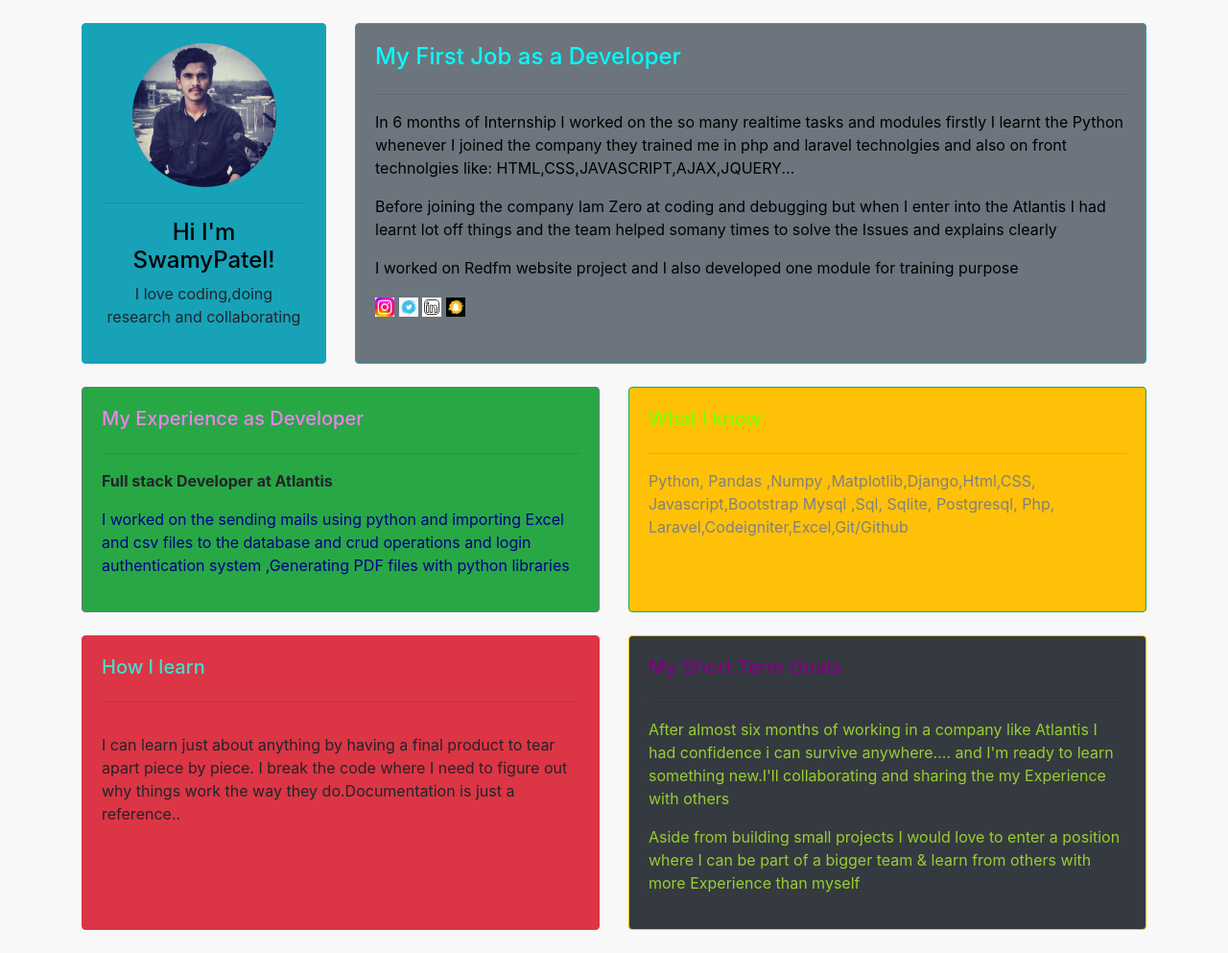
After one commit to swamyDeshetty/pythondjango, a Django app: page /portfolio/ in a window 1280 px wide. The commit adds this page. Shown: the whole page at 96% size. Run offline with Django 4.2, Linux system fonts and the light colour scheme.

Commit message:
This is my portfolio

```diff
--- /dev/null
+++ b/members/static/css/main.css
@@ -0,0 +1,41 @@
+body{
+    background-color: #F8F8F8!important;
+}
+
+#profile-wrapper{
+    text-align: center;
+}
+
+#profile-pic{
+    width: 150px;
+    height: 150px;
+    border-radius: 50%;
+    margin-left: auto;
+    margin-right: auto;
+}
+ul{
+    padding: 0;
+    list-style-type: none;
+}
+
+.social-links ul,li{
+    list-style-type: none;
+    display: inline-block;
+}
+.social{
+    width: 20px;
+    height: 20px;
+}
+.exp{
+    color: black
+}
+.role{
+    color: darkblue;
+}
+.skills{
+    color:gray;
+    text-transform: capitalize;
+}
+.goal{
+    color: yellowgreen;
+}
--- /dev/null
+++ b/members/templates/portfolio/home.html
@@ -0,0 +1,108 @@
+{% load static %}
+
+
+<!--  -->
+<!DOCTYPE html>
+<html lang="en">
+<head>
+
+    <title>PORTFOLIO</title>
+    <link rel="stylesheet" href="https://cdn.jsdelivr.net/npm/bootstrap@4.3.1/dist/css/bootstrap.min.css" integrity="sha384-ggOyR0iXCbMQv3Xipma34MD+dH/1fQ784/j6cY/iJTQUOhcWr7x9JvoRxT2MZw1T" crossorigin="anonymous">
+<link rel="stylesheet" href="{% static '/css/main.css' %}" type="text/css">
+    {% load static %}
+</head>
+<body>
+    <br>
+
+<div class="container">
+
+    <div class="row">
+       <div class="col-md-3">
+         <div class="card card-body h-100 border-info bg-info" id="profile-wrapper">
+            <img id="profile-pic" src="{% static '/img/swamy.jpg' %}">
+            <hr>
+            <h4 style="color: black;">Hi I'm SwamyPatel!</h4>
+            <p>I love coding,doing research and collaborating</p>
+         </div>
+        </div>
+        <div class="col-md-9">
+            <div class="card card-body h-100 border-info bg-secondary">
+            <h4 style="color: aqua;">My First Job as a Developer</h4>
+            <hr>
+            <div class="exp">
+            <p class="exp">In 6 months of Internship I worked on the so many realtime tasks and modules firstly I learnt the Python
+             whenever I joined the company they trained me in php and laravel technolgies and  also on
+             front technolgies like: HTML,CSS,JAVASCRIPT,AJAX,JQUERY...</p>
+
+             <P>Before joining the company Iam Zero at coding and debugging  but when I enter into the Atlantis
+                I had learnt lot off things  and  the team helped somany times to solve the Issues and explains clearly
+             </P>
+             <p>I worked on Redfm website project  and I also developed one module for training purpose</p>
+            </div>
+
+             <ul class="social-links">
+                <li><img class="social" src="{% static 'img/insta.jpeg' %}"></li>
+                <li><img class="social" src="{% static 'img/twitter.jpeg' %}"></li>
+                <li><img class="social" src="{% static 'img/linkedin.png' %}"></li>
+                <li><img class="social" src="{% static 'img/snapchat.jpeg' %}"></li>
+
+            </ul>
+            </div>
+
+
+        </div>
+    </div>
+    <br>
+    <div class="row">
+        <div class="col-md-6">
+          <div class="card card-body h-100 border border-secondary bg-success bg-gradient">
+            <h5 style="color: violet;">My Experience as  Developer</h5>
+            <hr>
+            <b><p>Full stack Developer at Atlantis</p></b>
+           <div class="role"> <p>I worked on the sending mails using python and importing Excel and csv files to the database
+                and crud operations and login authentication system ,Generating PDF files  with python libraries</p></div>
+          </div>
+         </div>
+         <div class="col-md-6">
+             <div class="card card-body h-100 border border-success bg-warning bg-gradient">
+                <h5 style="color: chartreuse;">What I know</h5>
+                <hr>
+               <div class="skills"> <p>python, Pandas ,Numpy ,Matplotlib,Django,Html,CSS, Javascript,Bootstrap
+                    Mysql ,Sql, sqlite, Postgresql, Php, laravel,Codeigniter,Excel,git/github
+                </p>
+            </div>
+             </div>
+         </div>
+     </div>
+     <br>
+     <div class="row">
+        <div class="col-md-6">
+          <div class="card card-body h-100 border border-danger bg-danger bg-gradient">
+            <h5 style="color: turquoise;">How I learn</h5>
+            <hr>
+            <p></p>
+
+            <p>I can learn just about anything by having a final product to tear apart piece by piece. I break the
+                code where I need to figure out why things work the way they do.Documentation is just a reference..
+            </p>
+          </div>
+         </div>
+         <div class="col-md-6">
+             <div class="card card-body h-100 border border-warning bg-dark bg-gradient">
+                <h5 style="color: purple;">My Short Term Goals</h5>
+                <hr>
+              <div class="goal">  <p>After almost six months of working in a company like Atlantis I had confidence i can survive anywhere.... and I'm ready
+                    to learn something new.I'll collaborating and sharing the my Experience with others </p>
+                 <p>Aside from building small projects I would love to enter a position where I can be part of a bigger team &
+                    learn from others with more Experience than myself
+                 </p>
+                </div>
+             </div>
+         </div>
+     </div>
+     <br>
+</div>
+
+
+</body>
+</html>
--- a/members/urls.py
+++ b/members/urls.py
@@ -36,6 +36,11 @@ urlpatterns = [
     #templates..
     path('template/', views.bootstrap,name='template'),
 
+    #portfolio
+    path('portfolio/', views.portfolio,name='portfolio'),
+
+
+
 
 
     ]
--- a/members/views.py
+++ b/members/views.py
@@ -287,3 +287,8 @@ def pdf_create(request):
 
 def bootstrap(request):
   return render(request,'index.html')
+
+#portfolio resume website..
+
+def portfolio(request):
+  return render(request,'portfolio/home.html')
```
Also changed, not shown: members/static/img/insta.jpeg (added), members/static/img/linkedin.png (added), members/static/img/snapchat.jpeg (added), members/static/img/swamy.jpg (added), members/static/img/twitter.jpeg (added), members/templates/index.html (line endings or trailing spaces).
